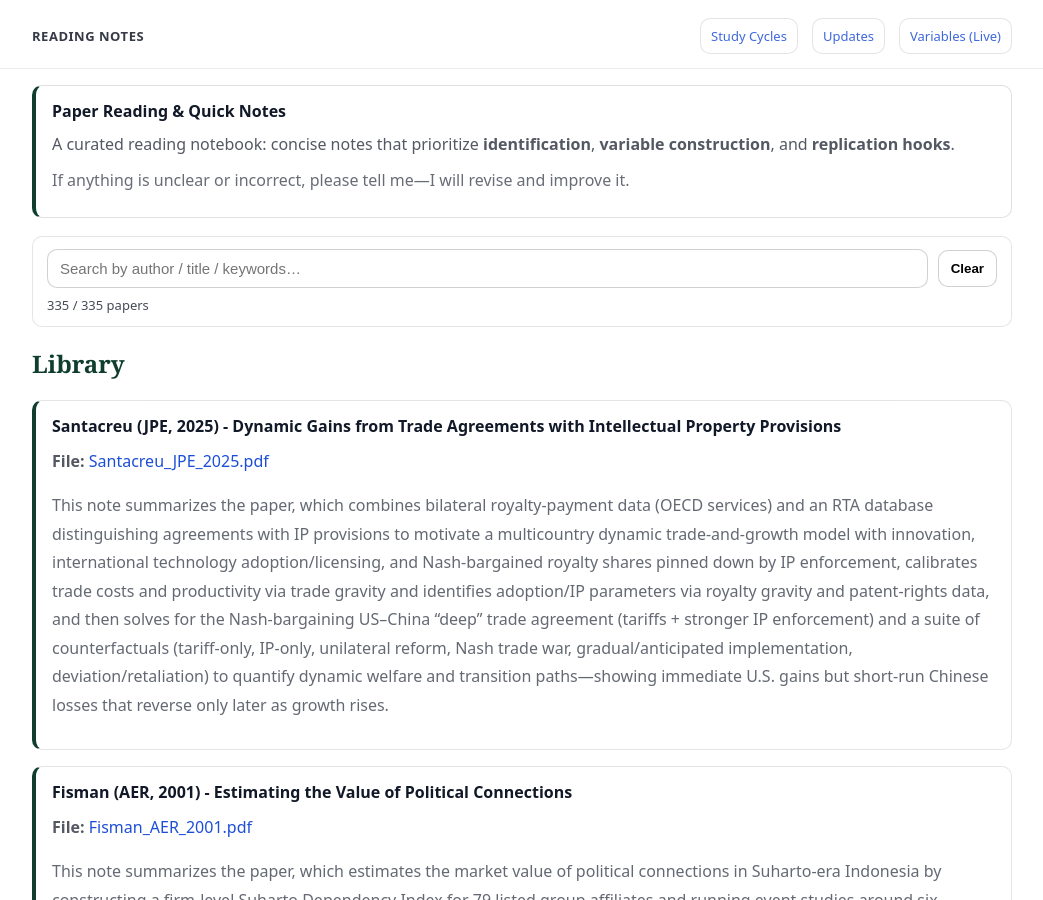
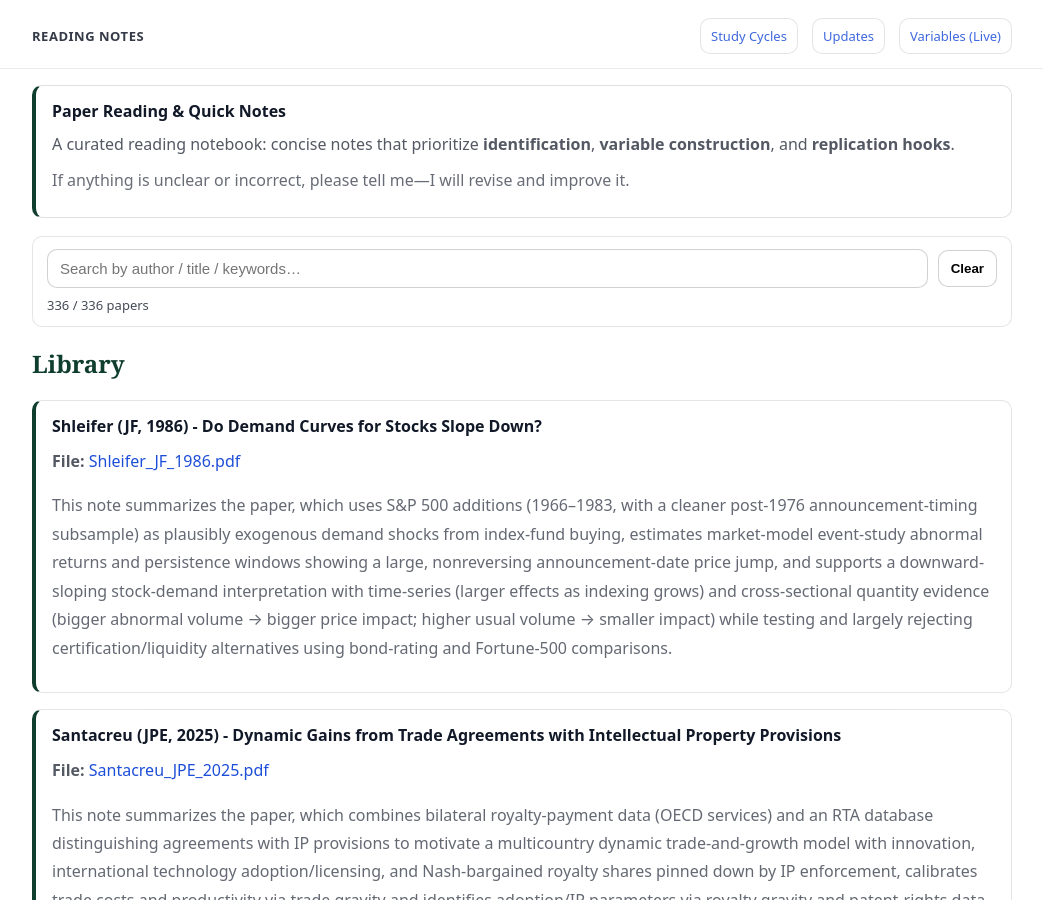
Before and after one commit to yaxinzn/study-archive, a Jekyll site: the page built from reading/index.md, in a window 1280 px wide and 900 px high. Shown: the whole window, without its empty margins (118-1161 px from the left). Built offline with Jekyll 4.4.1, drawn with Linux system fonts in a browser that asks for light colours.

Commit message:
Reading: add/update Shleifer_JF_1986.pdf

```diff
--- a/_data/reading.yml
+++ b/_data/reading.yml
@@ -1,3 +1,7 @@
+- title: "Shleifer (JF, 1986) - Do Demand Curves for Stocks Slope Down?"
+  file: "Shleifer_JF_1986.pdf"
+  desc: "This note summarizes the paper, which uses S&P 500 additions (1966–1983, with a cleaner post-1976 announcement-timing subsample) as plausibly exogenous demand shocks from index-fund buying, estimates market-model event-study abnormal returns and persistence windows showing a large, nonreversing announcement-date price jump, and supports a downward-sloping stock-demand interpretation with time-series (larger effects as indexing grows) and cross-sectional quantity evidence (bigger abnormal volume → bigger price impact; higher usual volume → smaller impact) while testing and largely rejecting certification/liquidity alternatives using bond-rating and Fortune-500 comparisons."
+
 - title: "Santacreu (JPE, 2025) - Dynamic Gains from Trade Agreements with Intellectual Property Provisions"
   file: "Santacreu_JPE_2025.pdf"
   desc: "This note summarizes the paper, which combines bilateral royalty-payment data (OECD services) and an RTA database distinguishing agreements with IP provisions to motivate a multicountry dynamic trade-and-growth model with innovation, international technology adoption/licensing, and Nash-bargained royalty shares pinned down by IP enforcement, calibrates trade costs and productivity via trade gravity and identifies adoption/IP parameters via royalty gravity and patent-rights data, and then solves for the Nash-bargaining US–China “deep” trade agreement (tariffs + stronger IP enforcement) and a suite of counterfactuals (tariff-only, IP-only, unilateral reform, Nash trade war, gradual/anticipated implementation, deviation/retaliation) to quantify dynamic welfare and transition paths—showing immediate U.S. gains but short-run Chinese losses that reverse only later as growth rises."
```
Also changed, not shown: 1 other file.
